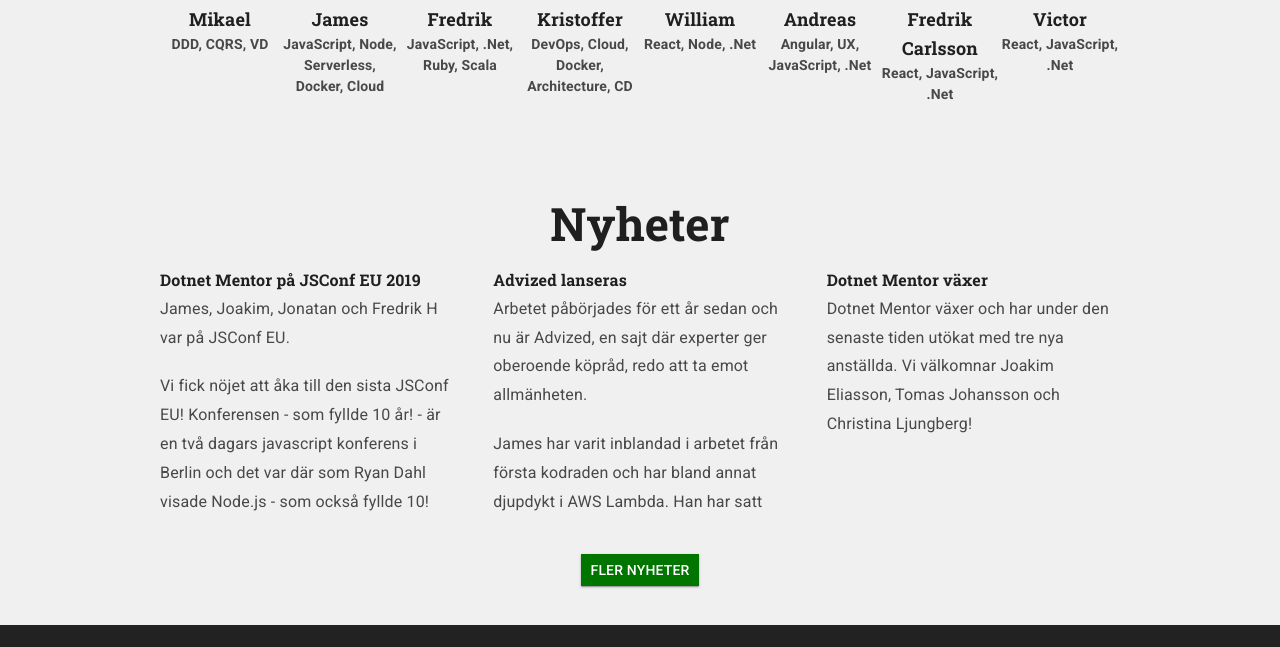
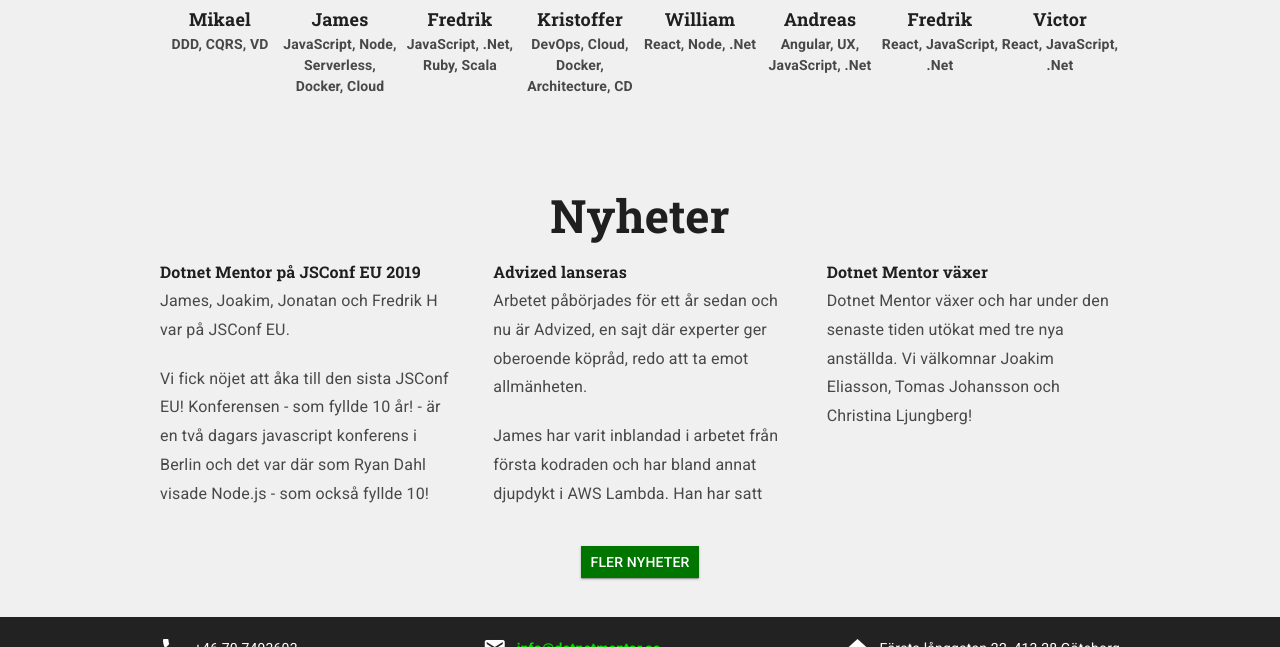
Before and after one commit to dotnetmentor/dotnetmentor-website, a Jekyll site: the page built from index.html, in a window 1280 px wide and 900 px high, scrolled down 1008 px, cut to the strip 253-900 px from the top of the window. Built offline with Jekyll 4.4.1, drawn with Linux system fonts in a browser that asks for light colours.

Commit message:
Removed Carlsson last name

```diff
--- a/index.html
+++ b/index.html
@@ -96,7 +96,7 @@
         <a class="contact" href="/contact#fredrikc">
             <img src="https://www.gravatar.com/avatar/2bee8b67f1046a7fbaceb80c93cae7d9.?s=220&amp;d=identicon" style="width: 100%;" />
             <div class="card-content">
-                <h5>Fredrik Carlsson</h5>
+                <h5>Fredrik</h5>
                 <p>React, JavaScript, .Net</p>
             </div>
         </a>
```
